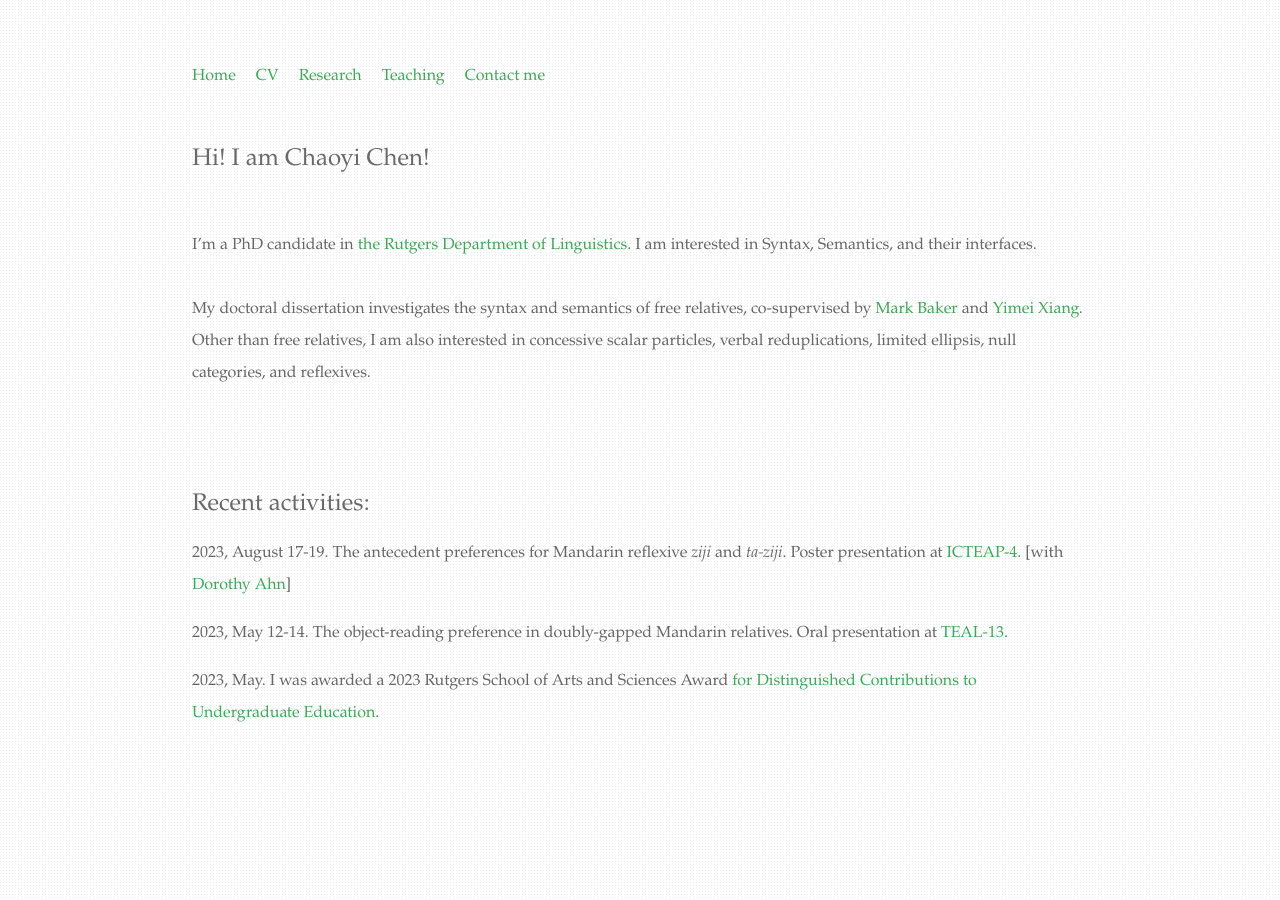
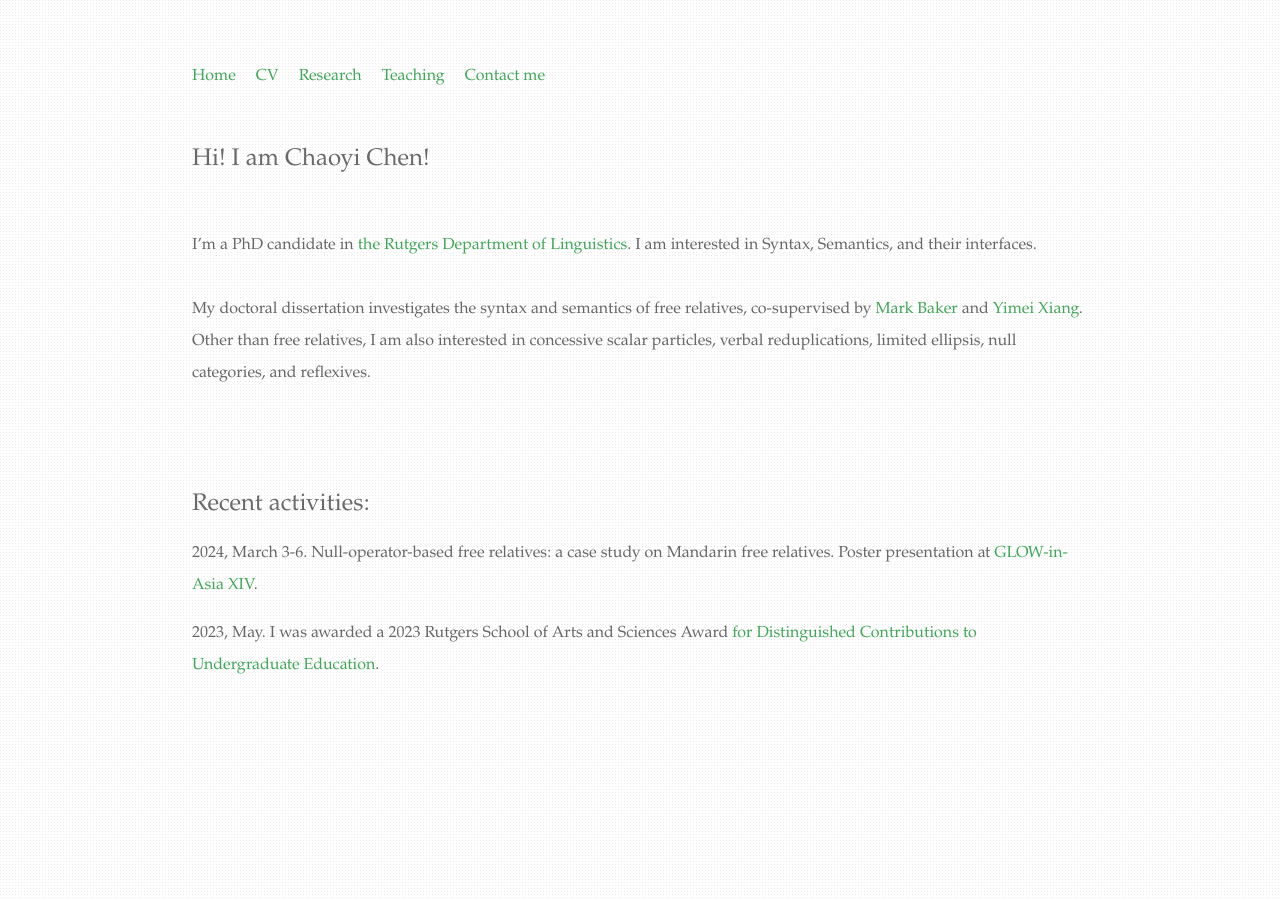
Before and after one commit to chaoyichen71/chaoyichen71.github.io, a Jekyll site: the page built from index.html, in a window 1280 px wide. Built offline with Jekyll 4.4.1, drawn with Linux system fonts in a browser that asks for light colours.

Commit message:
Update index.html

```diff
--- a/index.html
+++ b/index.html
@@ -13,7 +13,6 @@ title: Chaoyi Chen (陈超逸)
 		</br>
 		<div class="blurb">
 			<h2>Recent activities:</h2>
-			<p>2023, August 17-19. The antecedent preferences for Mandarin reflexive <i>ziji</i> and <i>ta-ziji</i>. Poster presentation at <a href="https://sites.google.com/view/icteap4/home?authuser=0">ICTEAP-4</a>. [with <a href="https://www.dorothyahn.com/">Dorothy Ahn</a>]
-			<p>2023, May 12-14. The object-reading preference in doubly-gapped Mandarin relatives. Oral presentation at <a href="https://sites.google.com/ntnueng.tw/teal13">TEAL-13</a>. </p>
+			<p>2024, March 3-6. Null-operator-based free relatives: a case study on Mandarin free relatives. Poster presentation at <a href="https://ling.cuhk.edu.hk/glowxiv/program2.html">GLOW-in-Asia XIV</a>.
 			<p>2023, May. I was awarded a 2023 Rutgers School of Arts and Sciences Award <a href="https://sas.rutgers.edu/news-a-events/news/newsroom/achievements/3586-2023-awards-for-distinguished-contributions-to-undergraduate-education#ChaoyiChen">for Distinguished Contributions to Undergraduate Education</a>.</p>
 </div>
```
